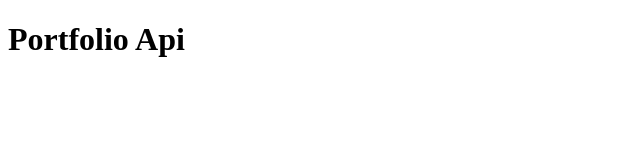
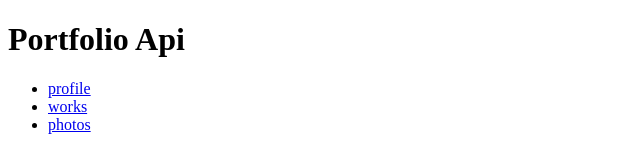
Before and after one commit to airgead73/portfolio-api, a website: page app/public/index.html in a window 1280 px wide. Shown: the whole page, without its empty margins (0-640 px from the left). Drawn offline with Linux system fonts and the light colour scheme.

Commit message:
update html

```diff
--- a/app/app.js
+++ b/app/app.js
@@ -49,6 +49,12 @@ app.get('/api/photos', (req, res, next) => {
 
 });
 
+app.get('/api/profile', (req, res, next) => {
+
+  res.status(200).send('API: get profile.');
+
+});
+
 app.get('/api/test', (req, res, next) => {
 
   const test = process.env.TEST_MSG;
--- a/app/public/index.html
+++ b/app/public/index.html
@@ -10,6 +10,11 @@
 
 <body>
   <h1>Portfolio Api</h1>
+  <ul>
+    <li><a href="/api/profile" target="_blank">profile</a></li>
+    <li><a href="/api/works" target="_blank">works</a></li>
+    <li><a href="/api/photos" target="_blank">photos</a></li>
+  </ul>
 </body>
 
 </html>
```
